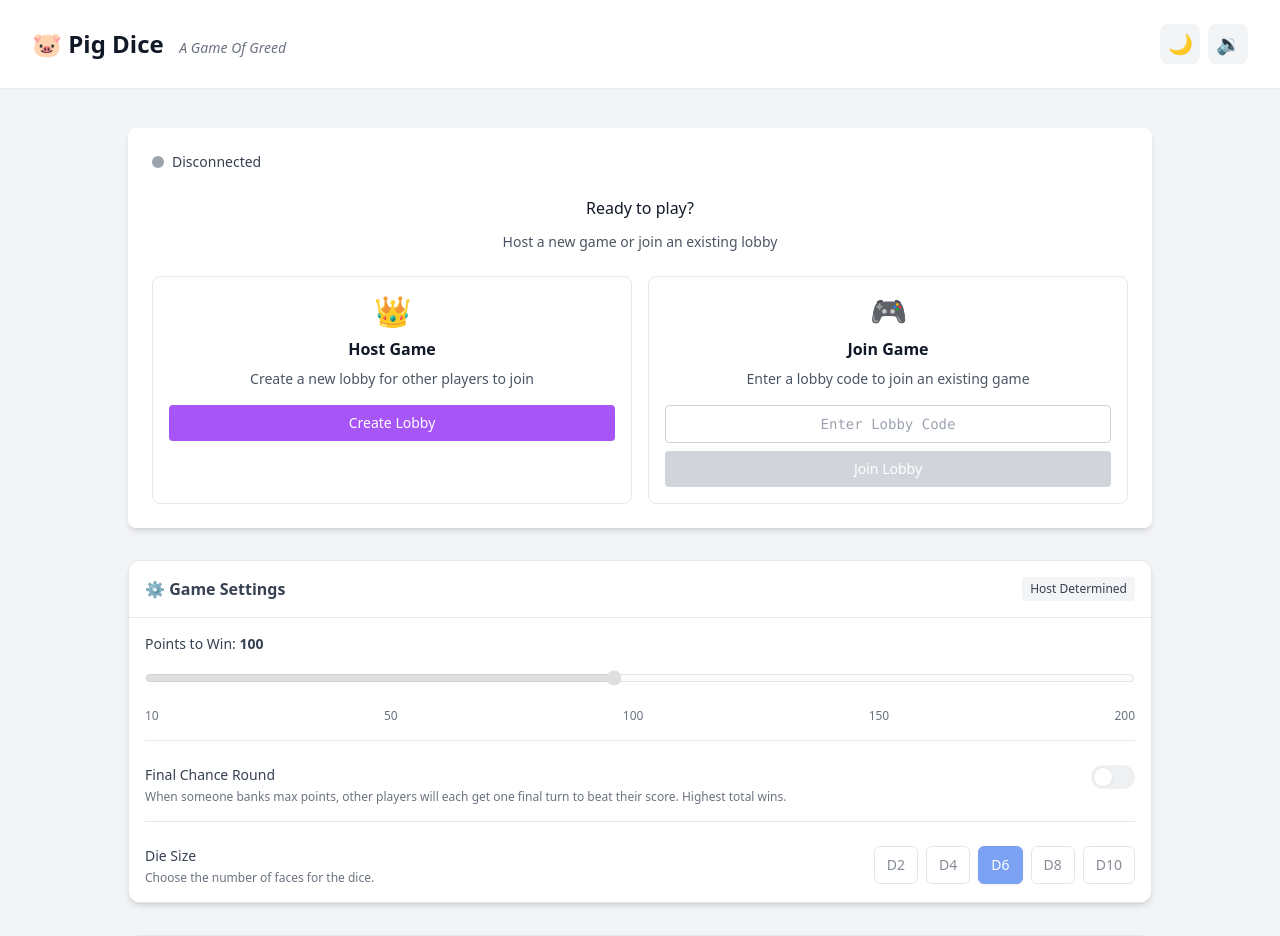
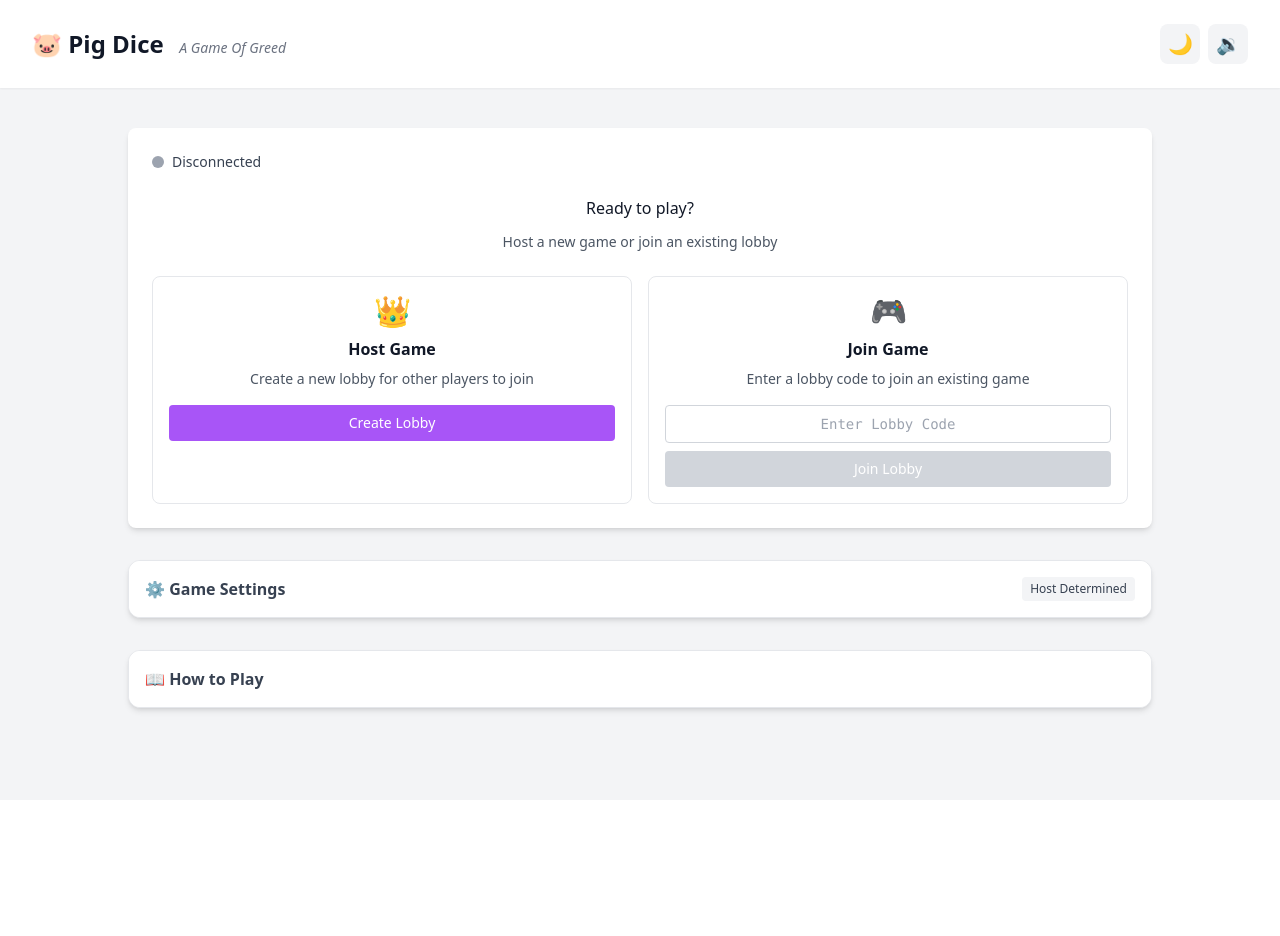
Before and after one commit to SBurrell23/PigGame, a Vue app: page / in a window 1280 px wide. Shown: the top 936 px of the page. After the commit the page ends 800 px from the top, so only its background shows below. Built offline with nearby package versions, Linux system fonts and the light colour scheme.

Commit message:
before pig craps

```diff
--- a/src/App.vue
+++ b/src/App.vue
@@ -25,6 +25,7 @@ const currentView = ref('lobby') // 'lobby' or 'game'
 const gameData = ref(null)
 const isDisconnecting = ref(false) // Flag to prevent lobby flash during disconnection
 const isGameOver = ref(false) // Tracks in-game over state to unlock setup for host
+const openLobbySettingsOnce = ref(false) // Trigger to open settings accordion when lobby is created/joined
 const lobbySettings = ref({ pointsToWin: 100, finalChance: false, dieSize: 6 })
 
 // Sound controller methods
@@ -62,11 +63,15 @@ const onPeerReady = (event) => {
   console.log('Peer ready:', event)
   // Set the connection manager in our game composable
   setConnectionManager(connectionManager.value)
+  // Open lobby settings once when a lobby is created (host) or peer becomes ready
+  openLobbySettingsOnce.value = true
 }
 
 const onPeerConnected = (event) => {
   console.log('Peer connected:', event)
   // Sound will be handled by broadcast system for all players
+  // Open lobby settings once when a player successfully joins a lobby (non-host connects to host)
+  openLobbySettingsOnce.value = true
 }
 
 const onPeerDisconnected = (event) => {
@@ -149,6 +154,8 @@ const onGameStarted = (data) => {
   gameData.value = data
   currentView.value = 'game'
   isGameOver.value = false
+  // Ensure lobby dropdown won't auto-open when returning to lobby later
+  openLobbySettingsOnce.value = false
   // Lock setup during play
   // (The Game Setup dropdown under GameBoard uses isGameOver to control locking)
 }
@@ -197,6 +204,8 @@ const onLeaveGame = () => {
     // Reset to lobby view (which will show the connection screen since player is disconnected)
     currentView.value = 'lobby'
     gameData.value = null
+  // Do not auto-open lobby settings on return
+  openLobbySettingsOnce.value = false
   }
 }
 
@@ -214,6 +223,8 @@ const onHostDisconnectedDuringGame = () => {
   // Return to lobby view (which will show connection screen since we're disconnected)
   currentView.value = 'lobby'
   gameData.value = null
+  // Do not auto-open settings in this case
+  openLobbySettingsOnce.value = false
 
   // Reset disconnecting flag after a brief delay
   setTimeout(() => {
@@ -226,6 +237,8 @@ const onGameEnded = () => {
   currentView.value = 'lobby'
   gameData.value = null
   isGameOver.value = false
+  // Do not auto-open lobby settings when coming back from a finished game
+  openLobbySettingsOnce.value = false
 
   // Reset game state in connection manager
   if (connectionManager.value && connectionManager.value.resetGameState) {
@@ -360,7 +373,7 @@ onMounted(() => {
               :settings="lobbySettings"
               :is-host="connectionManager?.state?.isHost || false"
               :locked="false"
-              :auto-open="true"
+              :auto-open="openLobbySettingsOnce"
               :game-over="false"
               @settings-changed="onLobbySettingsChanged"
             />
--- a/src/components/GameSetup.vue
+++ b/src/components/GameSetup.vue
@@ -52,7 +52,7 @@ const dieSize = computed({
       <input
         type="range"
         min="10"
-        max="200"
+        max="250"
         step="10"
         v-model.number="pointsToWin"
         :disabled="locked || !isHost"
@@ -64,6 +64,7 @@ const dieSize = computed({
         <span>100</span>
         <span>150</span>
         <span>200</span>
+        <span>250</span>
       </div>
 
   <div class="pt-2 border-t border-gray-200 dark:border-gray-700"></div>
@@ -110,7 +111,7 @@ const dieSize = computed({
             :disabled="locked || !isHost"
             @click="dieSize = size"
             :class="[
-              'px-3 py-2 text-sm rounded-md border transition-colors select-none disabled:opacity-60 disabled:cursor-not-allowed',
+              'px-3 py-2 text-sm rounded-md border transition-colors select-none disabled:opacity-60 disabled:cursor-not-allowed min-w-[55px]',
               dieSize === size
                 ? 'bg-blue-600 text-white border-blue-600 shadow'
                 : 'bg-white dark:bg-gray-700 text-gray-700 dark:text-gray-200 border-gray-300 dark:border-gray-600 hover:bg-gray-100 dark:hover:bg-gray-600'
--- a/src/components/GameSetupDropdown.vue
+++ b/src/components/GameSetupDropdown.vue
@@ -14,10 +14,25 @@ const emit = defineEmits(['settings-changed'])
 const onChanged = (s) => {
   emit('settings-changed', s)
 }
+import { ref, onMounted, watch } from 'vue'
+
+const detailsRef = ref(null)
+
+onMounted(() => {
+  if (props.autoOpen && detailsRef.value) {
+    detailsRef.value.open = true
+  }
+})
+
+watch(() => props.autoOpen, (val) => {
+  if (val && detailsRef.value) {
+    detailsRef.value.open = true
+  }
+})
 </script>
 
 <template>
-  <details :open="autoOpen" class="bg-white dark:bg-gray-800 rounded-xl shadow-md border border-gray-200 dark:border-gray-600 overflow-hidden transition-colors duration-300">
+  <details ref="detailsRef" class="bg-white dark:bg-gray-800 rounded-xl shadow-md border border-gray-200 dark:border-gray-600 overflow-hidden transition-colors duration-300">
   <summary class="flex w-full items-center justify-between gap-3 p-4 bg-white dark:bg-gray-800 cursor-pointer hover:bg-gray-50 dark:hover:bg-gray-700 transition-colors text-gray-700 dark:text-gray-300">
       <span class="font-semibold">⚙️ Game Settings</span>
       <span class="ml-4 text-xs px-2 py-1 rounded bg-gray-100 dark:bg-gray-700 text-gray-700 dark:text-gray-300">
```
